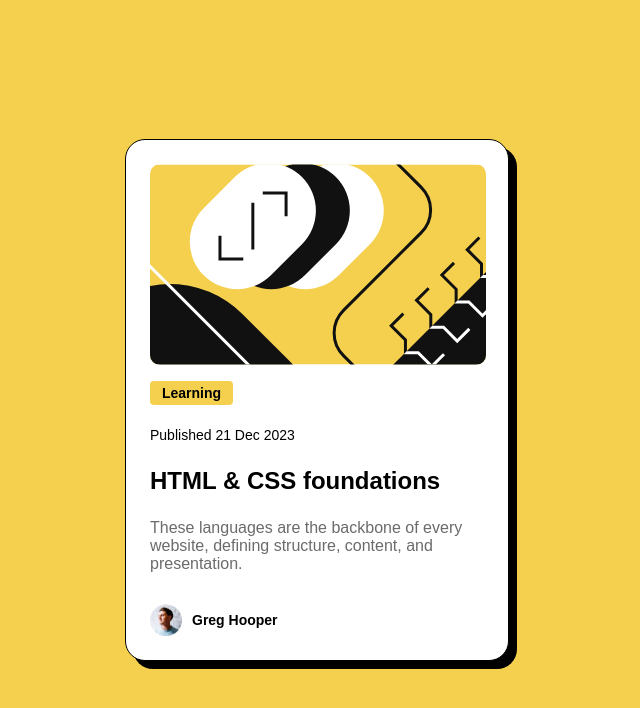
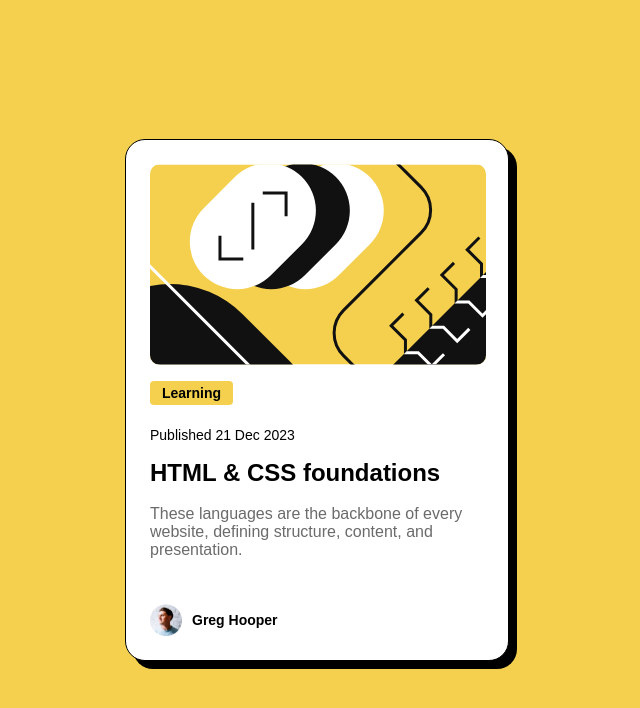
Before and after one commit to andredantasti/desafio-card-preview, a plain HTML site: page index.html in a window 1280 px wide. Shown: the whole page, without its empty margins (323-963 px from the left). Drawn offline with Linux system fonts and the light colour scheme.

Commit message:
Alterando html e css para melhorar código

```diff
--- a/css/style.css
+++ b/css/style.css
@@ -33,9 +33,9 @@ body {
 }
 
 .titulo-descricao p,
-h3,
+h1,
 span {
-  margin-top: 24px;
+  margin-top: 16px;
 }
 
 .titulo-descricao span {
@@ -49,7 +49,7 @@ span {
 .titulo-descricao .descricao {
   font-size: 16px;
   color: #6b6b6b;
-  margin-top: 24px;
+  margin-top: 18px;
 }
 
 .titulo-descricao .data {
@@ -72,13 +72,13 @@ span {
   margin-right: 10px;
 }
 
-.titulo-descricao h3 {
+.titulo-descricao h1 {
   font-size: 24px;
   font-weight: 700;
   margin-bottom: 12px;
 }
 
-.titulo-descricao h3:hover {
+.titulo-descricao h1:hover {
   cursor: pointer;
   color: hsl(47, 88%, 63%);
 }
--- a/index.html
+++ b/index.html
@@ -4,6 +4,8 @@
     <meta charset="UTF-8" />
     <meta name="viewport" content="width=device-width, initial-scale=1.0" />
     <title>Desafio - Blog Preview Card</title>
+
+    <link rel="shortcut icon" href="images/favicon-32x32.png" type="image/x-icon">
 
     <link rel="stylesheet" href="css/reset.css" />
     <link rel="stylesheet" href="css/style.css" />
@@ -18,7 +20,7 @@
       <div class="titulo-descricao">
         <span>Learning</span>
         <p class="data">Published 21 Dec 2023</p>
-        <h3>HTML & CSS foundations</h3>
+        <h1>HTML & CSS foundations</h1>
         <p class="descricao">
           These languages are the backbone of every website, defining structure,
           content, and presentation.
```
